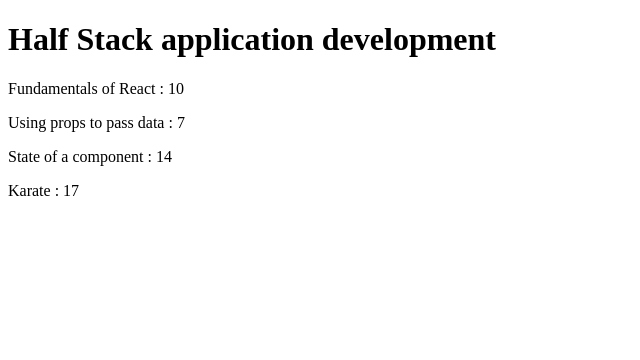
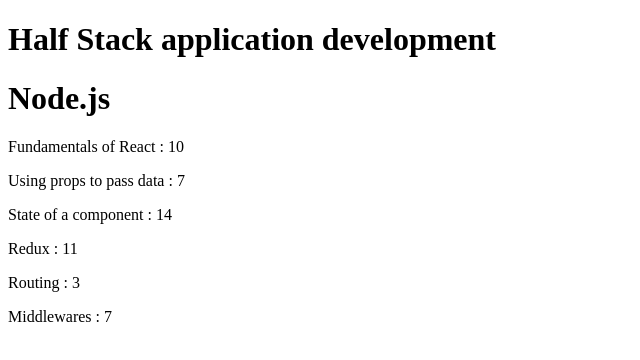
Before and after one commit to jakziema/FullStackOpen, a React (Create React App) app in the folder part2/: page / in a window 1280 px wide. Shown: the top 360 px of the page, without its empty margins (0-640 px from the left). Built offline with nearby package versions, Linux system fonts and the light colour scheme.

Commit message:
step 8 almost working use through id

```diff
--- a/part2/src/App.js
+++ b/part2/src/App.js
@@ -1,14 +1,19 @@
 import React from 'react'
 import Course from './components/Course'
 import Header from './components/Header'
+import Total from './components/Total'
 
 
 
 const App = ({course}) => {
+    const calls = course.map((i) => <Course key={i.id} course={i} />)
+
     return (
         <div>
-            <Header course = {course} />
-           <Course course = {course} />
+            <Header title = {course} />
+            {/* <Total course = {course} /> */}
+           {calls}
+           {/* <Course course = {course} /> */}
         </div>
       )
 
--- a/part2/src/components/Course.js
+++ b/part2/src/components/Course.js
@@ -4,8 +4,10 @@ import Part from './Part'
 
 
 const Course = ({ course }) => {
+
   return (
     <div>
+
       {course.parts.map((part) => {
         return (
           <Part key = {part.id}part = {part} />
--- a/part2/src/components/Header.js
+++ b/part2/src/components/Header.js
@@ -1,11 +1,13 @@
 import React from 'react'
 
-const Header = ({ course }) => {
-    console.log(course.name)
+const Header = ({ title }) => {
+
     return (
 
-        <h1>{course.name}</h1>
+        title.map((course2) =>
+            <h1>{course2.name}</h1>
+        )
     )
-  }
+}
 
-  export default Header
+export default Header
--- a/part2/src/components/Total.js
+++ b/part2/src/components/Total.js
@@ -2,6 +2,7 @@ import React from 'react'
 
 const Total = ({ course }) => {
     console.log(course)
+
     const arrayOfExercises = course.parts.map((part) => part.exercises)
     const sumOfExercises = arrayOfExercises.reduce ((x,y) => x + y)
 
--- a/part2/src/index.js
+++ b/part2/src/index.js
@@ -29,4 +29,49 @@ const course = {
   ]
 }
 
-ReactDOM.render(<App course = {course}/>, document.getElementById('root'))
+const courses = [
+  {
+    name: 'Half Stack application development',
+    id: 1,
+    parts: [
+      {
+        name: 'Fundamentals of React',
+        exercises: 10,
+        id: 1
+      },
+      {
+        name: 'Using props to pass data',
+        exercises: 7,
+        id: 2
+      },
+      {
+        name: 'State of a component',
+        exercises: 14,
+        id: 3
+      },
+      {
+        name: 'Redux',
+        exercises: 11,
+        id: 4
+      }
+    ]
+  },
+  {
+    name: 'Node.js',
+    id: 2,
+    parts: [
+      {
+        name: 'Routing',
+        exercises: 3,
+        id: 1
+      },
+      {
+        name: 'Middlewares',
+        exercises: 7,
+        id: 2
+      }
+    ]
+  }
+]
+
+ReactDOM.render(<App course = {courses}/>, document.getElementById('root'))
```
